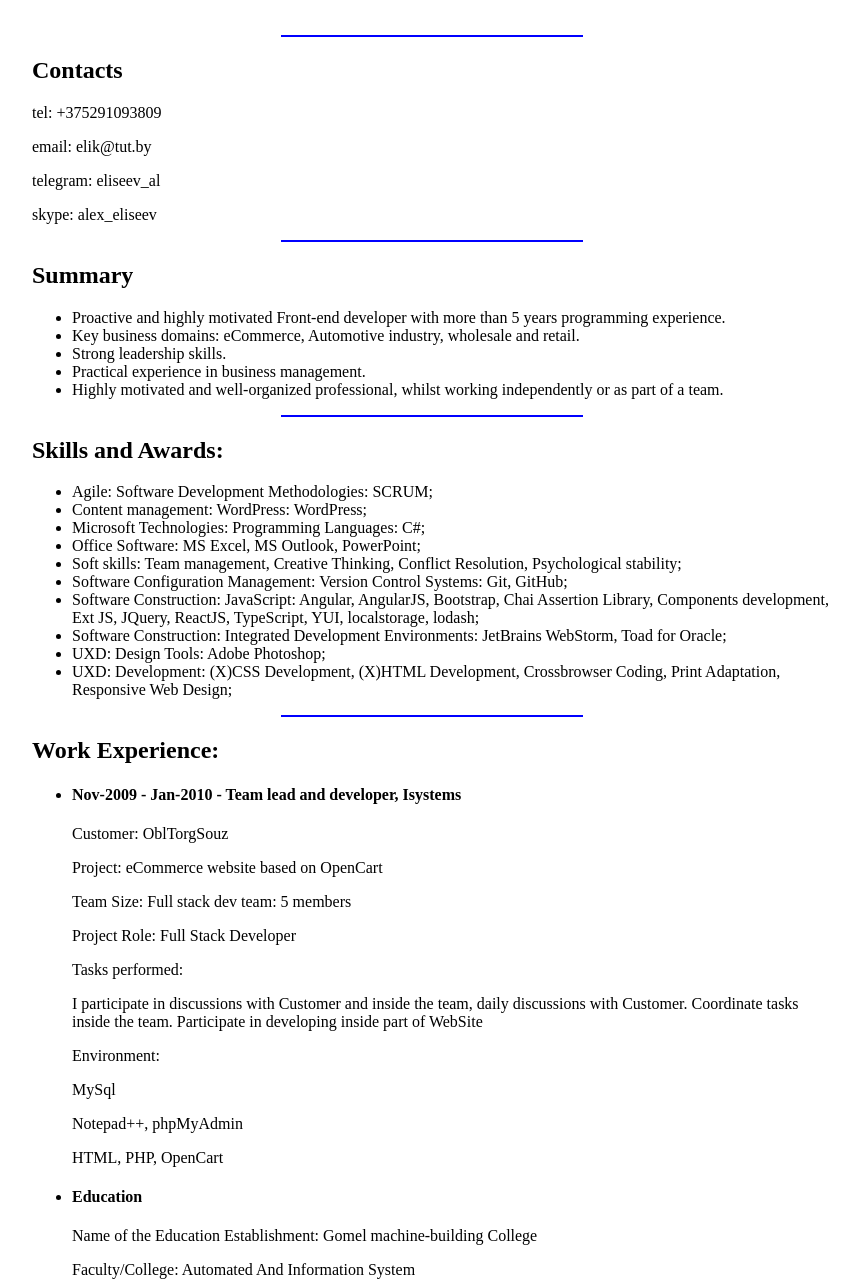
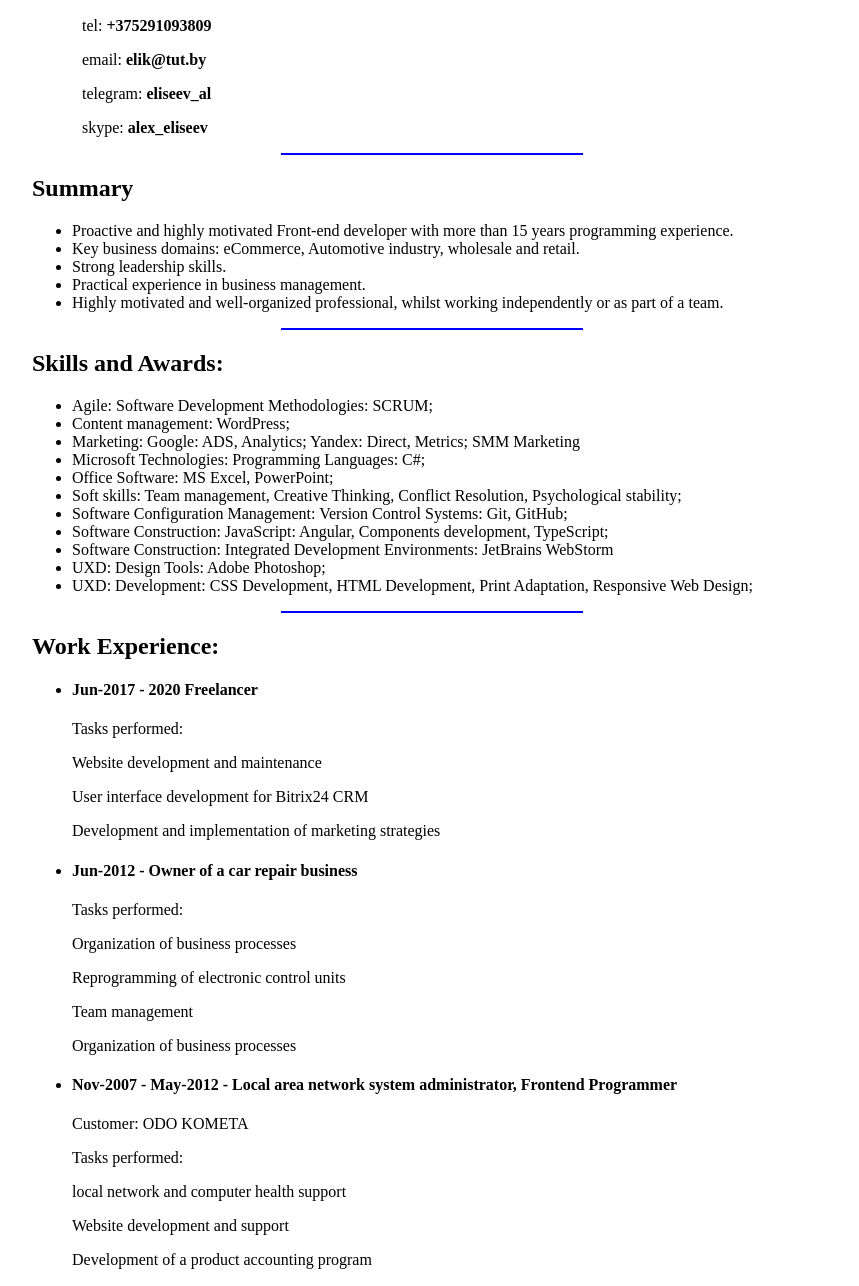
Before and after one commit to 6ygga/rsschool-cv, a plain HTML site: page index.html in a window 1280 px wide. Shown: the part 181-1467 px from the top of the page, without its empty margins (208-1067 px from the left). Drawn offline with Linux system fonts and the light colour scheme.

Commit message:
feat: done

```diff
--- a/index.html
+++ b/index.html
@@ -6,22 +6,23 @@
 </head>
 <body>
         <div class="header">
-         <img class="img-header" src="bulog.png" alt="Company">
-         <h1 class="h1-name">Yeliseyeu Aliaksei</h1>
+            <h1 class="h1-name">Yeliseyeu Aliaksei</h1>
         </div>
         <hr align="center" width="300" color="blue">
         <div class="contacts">
             <h2>Contacts</h2>
-            <p>tel: +375291093809</p>
-            <p>email: elik@tut.by</p>
-            <p>telegram: eliseev_al</p>
-            <p>skype: alex_eliseev</p>
+            <div class="contacts-content">
+                <p>tel: <span class="contacts-data">+375291093809</span></p>
+                <p>email: <span class="contacts-data">elik@tut.by</span></p>
+                <p>telegram: <span class="contacts-data">eliseev_al</span></p>
+                <p>skype: <span class="contacts-data">alex_eliseev</span></p>
+            </div>
         </div>
         <hr align="center" width="300" color="blue">
         <div class="content-block">
             <h2>Summary</h2>
             <ul>
-                <li>Proactive and highly motivated Front-end developer with more than 5 years programming experience.</li>
+                <li>Proactive and highly motivated Front-end developer with more than 15 years programming experience.</li>
                 <li>Key business domains: eCommerce, Automotive industry, wholesale and retail.</li>
                 <li>Strong leadership skills.</li>
                 <li>Practical experience in business management.</li>
@@ -33,38 +34,62 @@
             <h2>Skills and Awards:</h2>
             <ul>
                 <li>Agile: Software Development Methodologies: SCRUM;</li>
-                <li>Content management: WordPress: WordPress;</li>
+                <li>Content management: WordPress;</li>
+                <li>Marketing: Google: ADS, Analytics; Yandex: Direct, Metrics; SMM Marketing
                 <li>Microsoft Technologies: Programming Languages: C#;</li>
-                <li>Office Software: MS Excel, MS Outlook, PowerPoint;</li>
+                <li>Office Software: MS Excel, PowerPoint;</li>
                 <li>Soft skills: Team management, Creative Thinking, Conflict Resolution, Psychological stability;</li>
                 <li>Software Configuration Management: Version Control Systems: Git, GitHub;</li>
-                <li>Software Construction: JavaScript: Angular, AngularJS, Bootstrap, Chai Assertion Library, Components development, Ext JS, JQuery, ReactJS, TypeScript, YUI, localstorage, lodash;</li>
-                <li>Software Construction: Integrated Development Environments: JetBrains WebStorm, Toad for Oracle;</li>
+                <li>Software Construction: JavaScript: Angular, Components development, TypeScript;</li>
+                <li>Software Construction: Integrated Development Environments: JetBrains WebStorm</li>
                 <li>UXD: Design Tools: Adobe Photoshop;</li>
-                <li>UXD: Development: (X)CSS Development, (X)HTML Development, Crossbrowser Coding, Print Adaptation, Responsive Web Design;</li>
+                <li>UXD: Development: CSS Development, HTML Development, Print Adaptation, Responsive Web Design;</li>
             </ul>
         </div>
         <hr align="center" width="300" color="blue">
         <div class="content-block">
             <h2>Work Experience:</h2>
             <ul>
-                <li><h4>Nov-2009 - Jan-2010 - Team lead and developer, Isystems</h4>
-                    <p>Customer: OblTorgSouz</p>
-                    <p>Project: eCommerce website based on OpenCart</p>
-                    <p>Team Size: Full stack dev team: 5 members</p>
-                    <p>Project Role: Full Stack Developer</p>
+                <li><h4>Jun-2017 - 2020 Freelancer</h4>
                     <p>Tasks performed:</p>
-                    <p>I participate in discussions with Customer and inside the team, daily discussions with Customer. Coordinate tasks inside the team. Participate in developing inside part of WebSite
-                    </p><p>Environment:</p>
-                    <p>MySql</p>
-                    <p>Notepad++, phpMyAdmin</p>
-                    <p>HTML, PHP, OpenCart</p>
+                    <p>Website development and maintenance</p>
+                    <p>User interface development for Bitrix24 CRM</p>
+                    <p>Development and implementation of marketing strategies</p>
                 </li>
-                <li><h4>Education</h4>
+                <li><h4>Jun-2012 - Owner of a car repair business</h4>
+                    <p>Tasks performed:</p>
+                    <p>Organization of business processes</p>
+                    <p>Reprogramming of electronic control units</p>
+                    <p>Team management</p>
+                    <p>Organization of business processes</p>
+                </li>
+                <li><h4>Nov-2007 - May-2012 - Local area network system administrator, Frontend Programmer</h4>
+                    <p>Customer: ODO KOMETA</p>
+                    <p>Tasks performed:</p>
+                    <p>local network and computer health support</p>
+                    <p>Website development and support</p>
+                    <p>Development of a product accounting program</p>
+                </li>
+            </ul>
+            <h2>Education:</h2>
+            <ul>
+                <li><h4>Mar-2017 - Jan 2020 Education </h4>
+                    <p>Name of the Education Establishment: MGI. Moscow Gestalt Institute</p>
+                    <p>Specialty: Psychology. Gestalt methodology</p>
+                </li>
+                <li><h4>Jun-2016 Education</h4>
+                    <p>Name of the Education Establishment: ICU. International Coach Union</p>
+                    <p>Specialty: Business Coaching. Life Coaching</p>
+                </li>
+                <li><h4>Sep-2000 - Jun-2007 - Education</h4>
+                    <p>Name of the Education Establishment: Pavel Sukhoi State Technical University of Gomel</p>
+                    <p>Faculty/College: Power Engineering Faculty</p>
+                    <p>Specialty: Electric Power Systems and Networks</p>
+                <li><h4>Nov-1995 - Jan-2000 Education</h4>
                     <p>Name of the Education Establishment: Gomel machine-building College</p>
-                    <p>Faculty/College: Automated And Information System</p>
-                    <p>Degree (diploma): Postgraduate Diploma</p>
-                    <p>Specialty: Database management programmer</p>
+                    <p>Faculty/College: Information technology software.
+                        Programming for computer-aided design systems</p>
+                    <p>Specialty: Software for processing economic and business information</p>
                 </li>
             </ul>
         </div>
--- a/style.css
+++ b/style.css
@@ -2,15 +2,8 @@
     display: block;
     margin: 0 auto;
     width: 90%;
-    height: 200px;
+    height: 100px;
     max-width: 800px;
-}
-
-.img-header {
-    display: block;
-    width: 100px;
-    height: 100px;
-    margin: 0 auto;
 }
 
 .h1-name { text-align: center }
@@ -21,6 +14,14 @@
     margin: 0 auto;
 }
 
+.contacts-content {
+    padding-left: 50px;
+}
+
+.contacts-data {
+    font-weight: bold;
+}
+
 .content-block {
     width: 90%;
     max-width: 800px;
```
Also changed, not shown: styles.css (deleted, +0 -22 lines).
